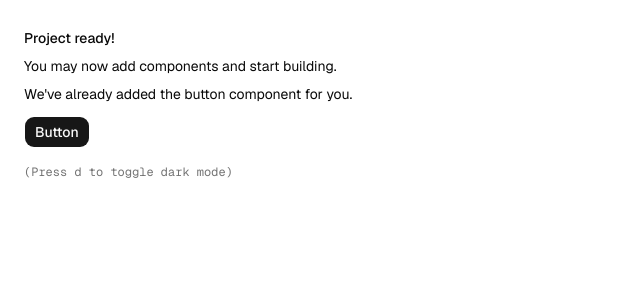
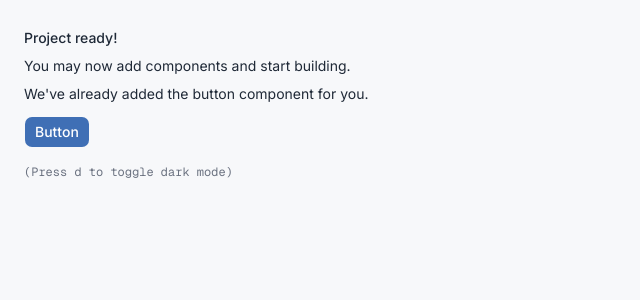
Before and after one commit to Alexandra-Stoica1/cloud_vault_web, a Next.js app: page / in a window 1280 px wide. Shown: the top 300 px of the page, without its empty margins (0-640 px from the left). Built offline with nearby package versions, Linux system fonts and the light colour scheme.

Commit message:
style: apply the CloudVault theme from the Figma design
Maps the Figma palette (primary #3f6fb5, page #f7f8fa, ink #1f2937) to the shadcn theme variables and switches the font to Inter. The light theme is the default.

```diff
--- a/app/globals.css
+++ b/app/globals.css
@@ -48,38 +48,39 @@
 }
 
 :root {
-    --background: oklch(1 0 0);
-    --foreground: oklch(0.145 0 0);
-    --card: oklch(1 0 0);
-    --card-foreground: oklch(0.145 0 0);
-    --popover: oklch(1 0 0);
-    --popover-foreground: oklch(0.145 0 0);
-    --primary: oklch(0.205 0 0);
-    --primary-foreground: oklch(0.985 0 0);
-    --secondary: oklch(0.97 0 0);
-    --secondary-foreground: oklch(0.205 0 0);
-    --muted: oklch(0.97 0 0);
-    --muted-foreground: oklch(0.556 0 0);
-    --accent: oklch(0.97 0 0);
-    --accent-foreground: oklch(0.205 0 0);
-    --destructive: oklch(0.577 0.245 27.325);
-    --border: oklch(0.922 0 0);
-    --input: oklch(0.922 0 0);
-    --ring: oklch(0.708 0 0);
-    --chart-1: oklch(0.87 0 0);
-    --chart-2: oklch(0.556 0 0);
-    --chart-3: oklch(0.439 0 0);
-    --chart-4: oklch(0.371 0 0);
-    --chart-5: oklch(0.269 0 0);
-    --radius: 0.625rem;
-    --sidebar: oklch(0.985 0 0);
-    --sidebar-foreground: oklch(0.145 0 0);
-    --sidebar-primary: oklch(0.205 0 0);
-    --sidebar-primary-foreground: oklch(0.985 0 0);
-    --sidebar-accent: oklch(0.97 0 0);
-    --sidebar-accent-foreground: oklch(0.205 0 0);
-    --sidebar-border: oklch(0.922 0 0);
-    --sidebar-ring: oklch(0.708 0 0);
+  /* CloudVault palette (Figma design) */
+  --background: #f7f8fa;
+  --foreground: #1f2937;
+  --card: #ffffff;
+  --card-foreground: #1f2937;
+  --popover: #ffffff;
+  --popover-foreground: #1f2937;
+  --primary: #3f6fb5;
+  --primary-foreground: #ffffff;
+  --secondary: #eef4fd;
+  --secondary-foreground: #1f2937;
+  --muted: #f7f8fa;
+  --muted-foreground: #6b7280;
+  --accent: #eef4fd;
+  --accent-foreground: #1f2937;
+  --destructive: #dc2626;
+  --border: #e5e7eb;
+  --input: #e5e7eb;
+  --ring: #3f6fb5;
+  --chart-1: #a7c4ee;
+  --chart-2: #3f6fb5;
+  --chart-3: #2c5591;
+  --chart-4: #1f3f6e;
+  --chart-5: #6b7280;
+  --radius: 0.5rem;
+  --sidebar: #ffffff;
+  --sidebar-foreground: #1f2937;
+  --sidebar-primary: #3f6fb5;
+  --sidebar-primary-foreground: #ffffff;
+  --sidebar-accent: #eef4fd;
+  --sidebar-accent-foreground: #1f2937;
+  --sidebar-border: #e5e7eb;
+  --sidebar-ring: #3f6fb5;
 }
 
 .dark {
@@ -89,8 +90,8 @@
   --card-foreground: oklch(0.985 0 0);
   --popover: oklch(0.205 0 0);
   --popover-foreground: oklch(0.985 0 0);
-    --primary: oklch(0.922 0 0);
-    --primary-foreground: oklch(0.205 0 0);
+  --primary: #a7c4ee;
+  --primary-foreground: #1f2937;
   --secondary: oklch(0.269 0 0);
   --secondary-foreground: oklch(0.985 0 0);
   --muted: oklch(0.269 0 0);
@@ -100,7 +101,7 @@
   --destructive: oklch(0.704 0.191 22.216);
   --border: oklch(1 0 0 / 10%);
   --input: oklch(1 0 0 / 15%);
-    --ring: oklch(0.556 0 0);
+  --ring: #a7c4ee;
   --chart-1: oklch(0.87 0 0);
   --chart-2: oklch(0.556 0 0);
   --chart-3: oklch(0.439 0 0);
--- a/app/layout.tsx
+++ b/app/layout.tsx
@@ -1,15 +1,21 @@
-import { Geist, Geist_Mono } from "next/font/google"
+import type { Metadata } from "next"
+import { Geist_Mono, Inter } from "next/font/google"
 
 import "./globals.css"
 import { ThemeProvider } from "@/components/theme-provider"
-import { cn } from "@/lib/utils";
+import { cn } from "@/lib/utils"
 
-const geist = Geist({subsets:['latin'],variable:'--font-sans'})
+const fontSans = Inter({ subsets: ["latin"], variable: "--font-sans" })
 
 const fontMono = Geist_Mono({
   subsets: ["latin"],
   variable: "--font-mono",
 })
+
+export const metadata: Metadata = {
+  title: { default: "CloudVault", template: "%s · CloudVault" },
+  description: "Secure cloud storage for your files.",
+}
 
 export default function RootLayout({
   children,
@@ -20,10 +26,15 @@ export default function RootLayout({
     <html
       lang="en"
       suppressHydrationWarning
-      className={cn("antialiased", fontMono.variable, "font-sans", geist.variable)}
+      className={cn(
+        "antialiased",
+        fontSans.variable,
+        fontMono.variable,
+        "font-sans"
+      )}
     >
       <body>
-        <ThemeProvider>{children}</ThemeProvider>
+        <ThemeProvider defaultTheme="light">{children}</ThemeProvider>
       </body>
     </html>
   )
```
Lines whose indentation alone changed are shown as unchanged.
